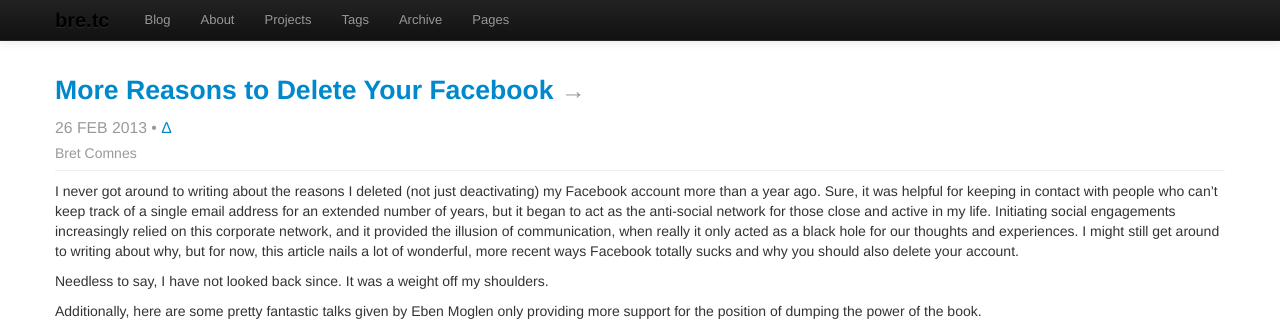
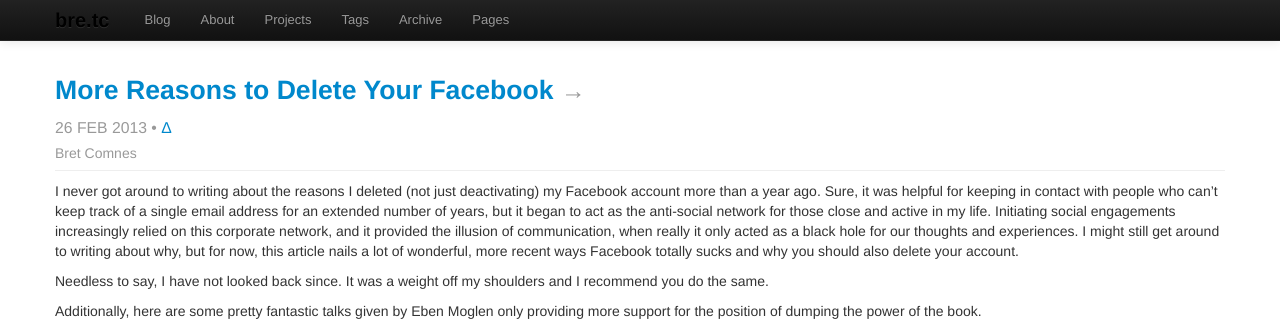
Before and after one commit to bcomnes/old-bret.io, a Jekyll site: the page built from _posts/2013-02-26-more-reason-to-delete-your-facebook.md, in a window 1280 px wide and 900 px high, cut to the strip 0-327 px from the top of the window. Built offline with Jekyll 4.4.1, drawn with Linux system fonts in a browser that asks for light colours; Markdown is read by kramdown in place of the engine named in the settings.

```diff
--- a/_posts/2013-02-26-more-reason-to-delete-your-facebook.md
+++ b/_posts/2013-02-26-more-reason-to-delete-your-facebook.md
@@ -10,7 +10,7 @@ published: true
 
 I never got around to writing about the reasons I deleted (not just deactivating) my Facebook account more than a year ago.  Sure, it was helpful for keeping in contact with people who can't keep track of a single email address for an extended number of years, but it began to act as the anti-social network for those close and active in my life.  Initiating social engagements increasingly relied on this corporate network, and it provided the illusion of communication, when really it only acted as a black hole for our thoughts and experiences.  I might still get around to writing about why, but for now, this article nails a lot of wonderful, more recent ways Facebook totally sucks and why you should also delete your account.
 
-Needless to say, I have not looked back since.  It was a weight off my shoulders.
+Needless to say, I have not looked back since.  It was a weight off my shoulders and I recommend you do the same.
 
 Additionally, here are some pretty fantastic talks given by Eben Moglen only providing more support for the position of dumping the power of the book.
 
```
